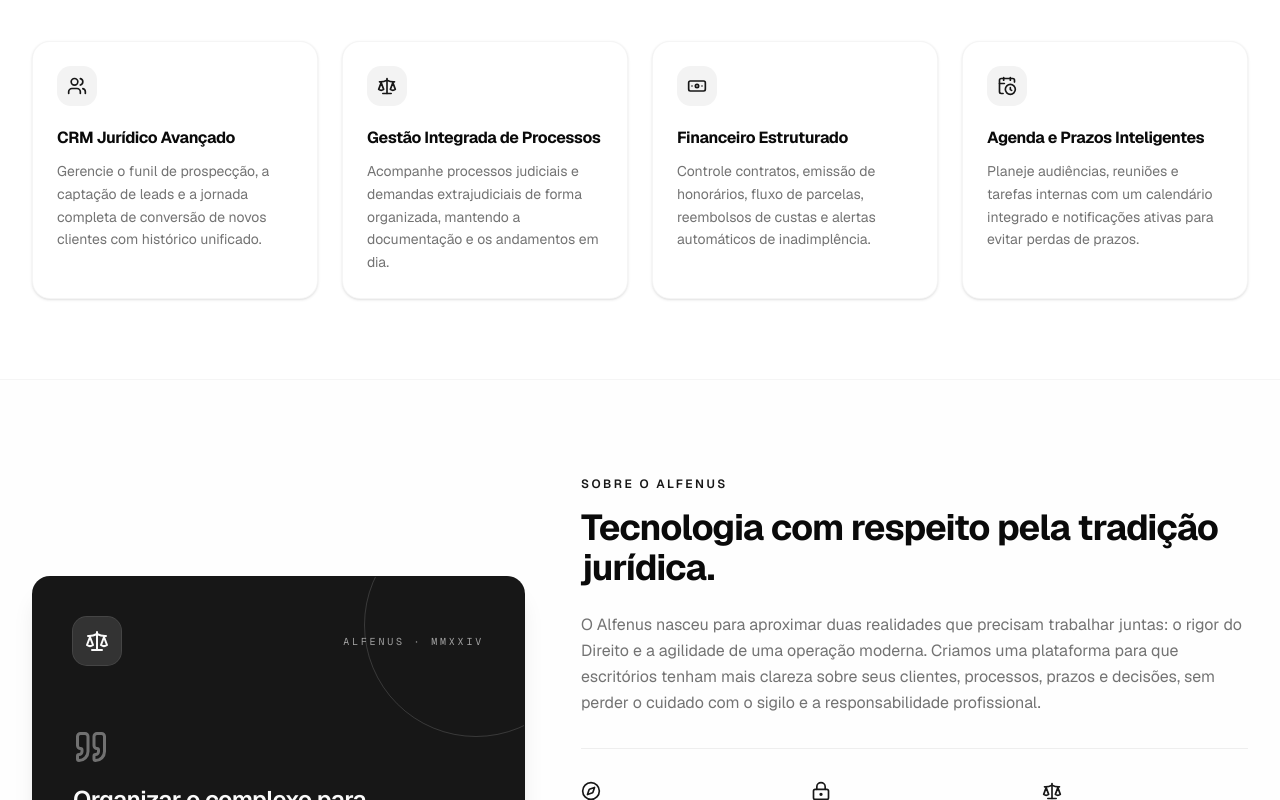
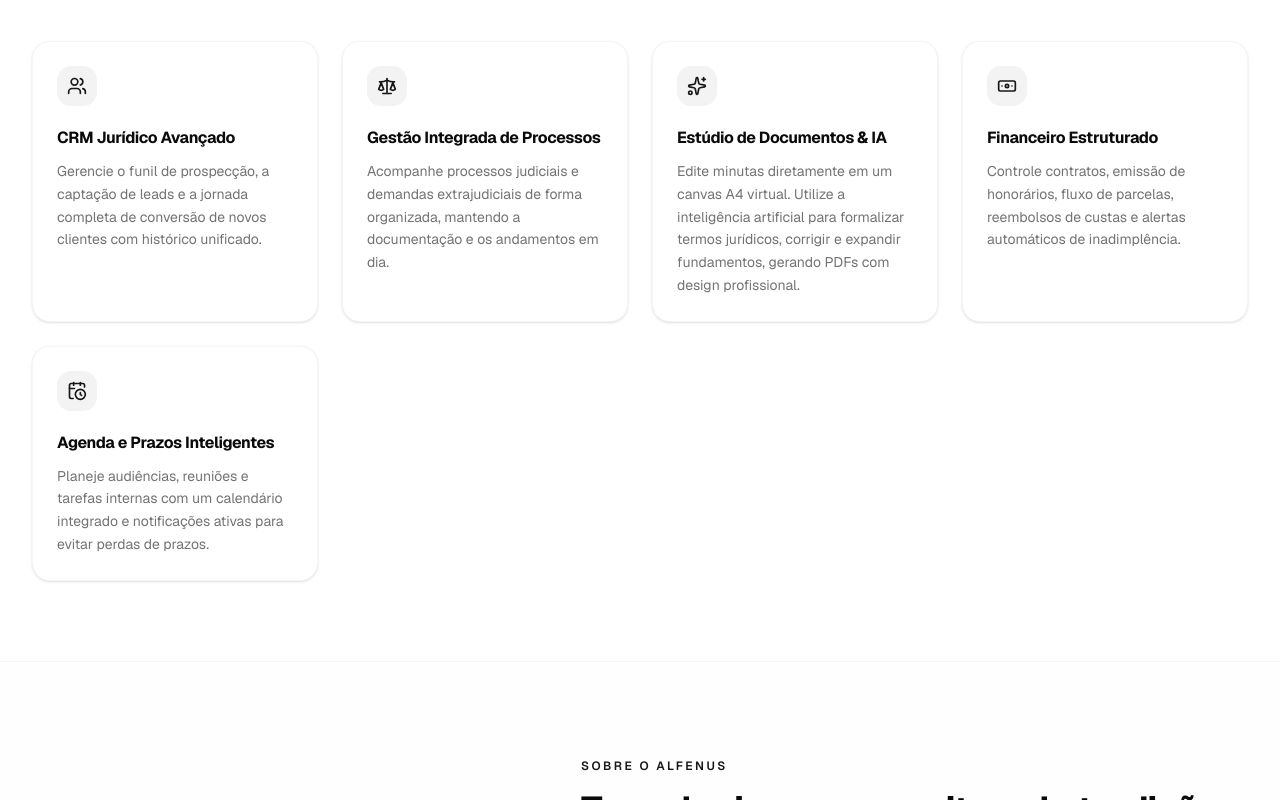
Before and after one commit to newtongomesdev/Alfenus-ERP, a Next.js app: page / in a window 1280 px wide. Shown: the part 1100-1900 px from the top of the page. Built offline with nearby package versions, Linux system fonts and the light colour scheme.

Commit message:
style(landing-page): promover novo Estúdio de Documentos com IA na listagem de recursos e FAQ

```diff
--- a/src/app/page.tsx
+++ b/src/app/page.tsx
@@ -34,6 +34,11 @@
     description: "Acompanhe processos judiciais e demandas extrajudiciais de forma organizada, mantendo a documentação e os andamentos em dia.",
   },
   {
+    icon: Sparkles,
+    title: "Estúdio de Documentos & IA",
+    description: "Edite minutas diretamente em um canvas A4 virtual. Utilize a inteligência artificial para formalizar termos jurídicos, corrigir e expandir fundamentos, gerando PDFs com design profissional.",
+  },
+  {
     icon: Banknote,
     title: "Financeiro Estruturado",
     description: "Controle contratos, emissão de honorários, fluxo de parcelas, reembolsos de custas e alertas automáticos de inadimplência.",
@@ -52,13 +57,17 @@
     role: "Sócia-Fundadora, Vasconcelos & Associados",
   },
   {
-    quote: "Conseguimos unificar o financeiro, os prazos e a captação de clientes em um só lugar. A produtividade dos advogados aumentou em mais de 40% nas primeiras semanas.",
+    quote: "O estúdio de documentos com auxílio de IA reduziu em 70% o nosso tempo de redação de contratos e notificações extrajudiciais. A qualidade final dos PDFs é impecável.",
     author: "Dr. Roberto Mendes",
     role: "Diretor Operacional, Mendes Advogados",
   },
 ];
 
 const faqs = [
+  {
+    question: "Como funciona o Estúdio de Documentos com Inteligência Artificial?",
+    answer: "O Alfenus oferece um editor visual no formato exato de uma folha A4. Você seleciona um modelo (petição, procuração, acordo, etc.), preenche os dados integrados do cliente com um clique, edita o texto e utiliza nossa IA integrada para refinar a linguagem, corrigir pontuação, resumir ou expandir a fundamentação antes de gerar o PDF final.",
+  },
   {
     question: "O Alfenus faz a captura automática de intimações e andamentos nos tribunais?",
     answer: "Sim! Nossa inteligência monitora ativamente diários oficiais e sistemas de tribunais de todo o Brasil, capturando publicações e andamentos processuais, vinculando-os automaticamente à ficha do cliente e notificando os responsáveis.",
```
